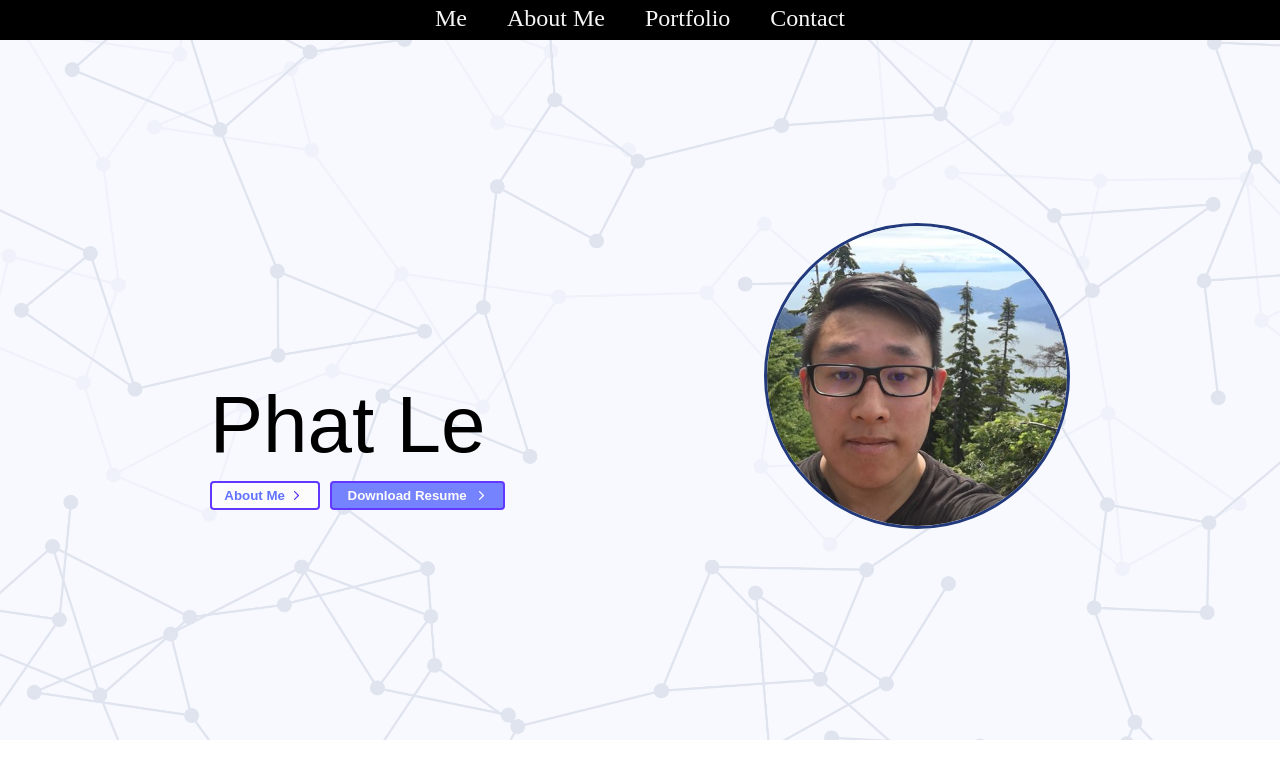
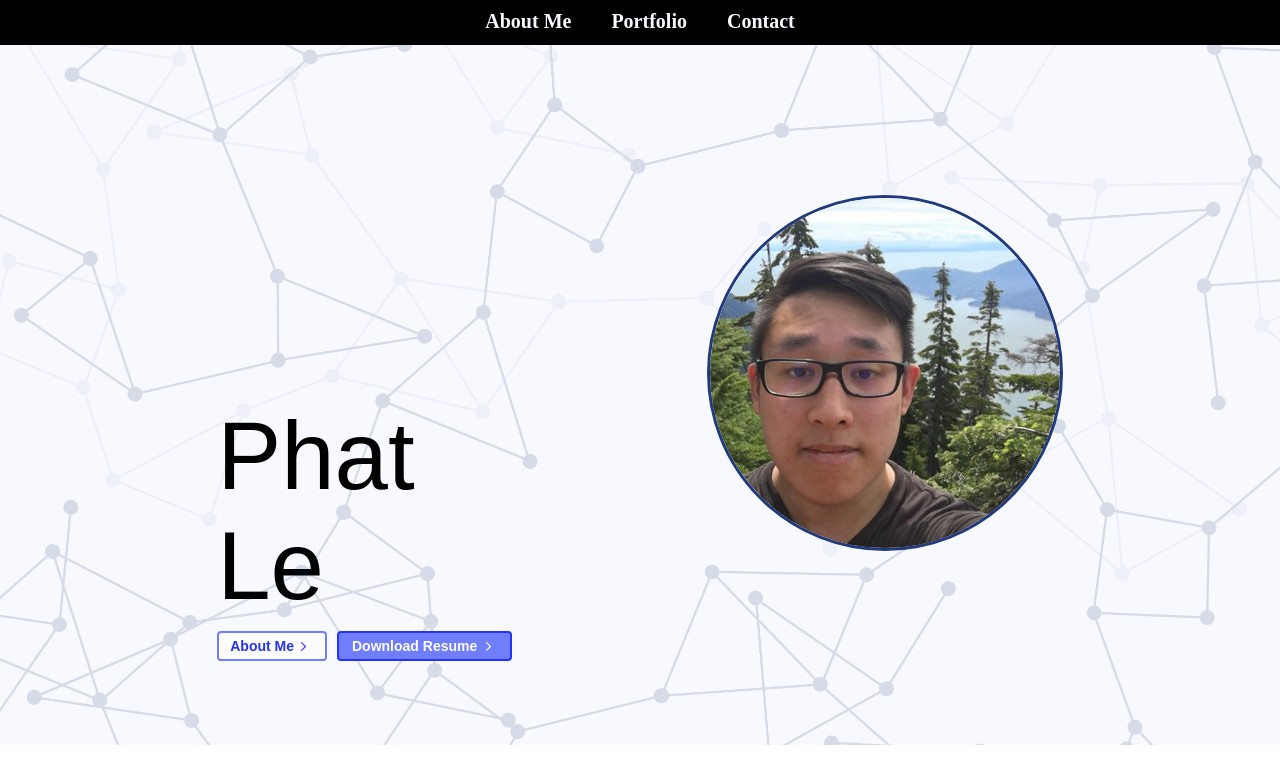
Before and after one commit to phat97/profile, a plain HTML site: page index.html in a window 1280 px wide. Drawn offline with Linux system fonts and the light colour scheme.

Commit message:
fixed indexing issue and added hover to links

```diff
--- a/index.html
+++ b/index.html
@@ -10,7 +10,6 @@
   <body>
     <div class="container">
       <div class="navigation">
-        <a href="#">Me</a>
         <a href="#">About Me</a>
         <a href="#">Portfolio</a>
         <a href="#">Contact</a>
--- a/style/profile.css
+++ b/style/profile.css
@@ -1,5 +1,7 @@
 :root {
   --bg-color: rgb(247, 249, 255);
+  --custom-blue: rgb(37, 51, 248);
+  --custom-blue2: rgb(112, 126, 253);
 }
 
 body {
@@ -15,27 +17,30 @@ body {
 
 .navigation {
   background-color: rgb(0, 0, 0);
-  padding: 5px 0;
+  padding: 10px 0 5px;
   display: flex;
   justify-content: center;
 }
 
 .navigation a {
-  text-align: center;
   padding: 0 20px;
   height: 30px;
   text-decoration: none;
-  font-size: 1.5em;
-  color: whitesmoke;
+  font-size: 20px;
+  font-weight: bold;
+  color: var(--bg-color);
+}
+
+.navigation a:hover {
+  color: rgb(212, 233, 255);
 }
 
 .profile {
   display: grid;
   background-color: var(--bg-color);
   height: 700px;
-  grid-template-columns: repeat(8, 1fr);
+  grid-template-columns: repeat(10, 1fr);
   grid-template-rows: repeat(10, 1fr);
-  z-index: -2;
 }
 
 .profile::after {
@@ -48,24 +53,24 @@ body {
   background-repeat: no-repeat;
   width: 100%;
   height: 700px;
-  opacity: 0.1;
+  opacity: 0.15;
   background-repeat: no-repeat;
   background-size: cover;
-  z-index: -1;
 }
 
 .profile-image {
-  grid-column-start: 6;
-  grid-column-end: 6;
-  grid-row-start: 2;
-  grid-row-end: 2;
-  width: 300px;
-  height: 300px;
+  grid-column-start: 7;
+  grid-column-end: 7;
+  grid-row-start: 1;
+  grid-row-end: 1;
+  width: 350px;
+  height: 350px;
   border: rgb(34, 58, 124) 3px solid;
   border-radius: 50%;
   object-fit: cover;
   position: relative;
   top: 150px;
+  z-index: 1;
 }
 
 .profile-info {
@@ -73,14 +78,14 @@ body {
   grid-template-columns: repeat(7, 1fr);
   column-gap: 10px;
   row-gap: 10px;
-  grid-column-start: 3;
-  grid-column-end: 3;
-  grid-row-start: 3;
-  grid-row-end: 3;
+  grid-column-start: 4;
+  grid-column-end: 4;
+  grid-row-start: 2;
+  grid-row-end: 2;
 }
 
 .profile-name {
-  font-size: 5em;
+  font-size: 6em;
   font-family: fantasy;
   grid-column-start: 1;
   grid-column-end: 3;
@@ -93,15 +98,23 @@ body {
   border-radius: 4px;
   text-align: center;
   text-decoration: none;
-  font-weight: bold;
+  font-size: 14px;
+  font-weight: bolder;
+  z-index: 1;
+}
+
+.profile .btn:hover {
+  background-color: rgb(0, 0, 124);
+  color: whitesmoke;
+  background-image: url(../assets/icons/arrow-white.svg);
 }
 
 .profile .about {
   grid-row-start: 2;
   grid-row-end: 2;
   width: 110px;
-  border: 2px solid rgb(98, 55, 255);
-  color: rgb(98, 114, 255);
+  border: 2px solid var(--custom-blue2);
+  color: var(--custom-blue);
   background-color: rgb(252, 252, 252);
   background-image: url(../assets/icons/arrow-blue.svg);
   background-repeat: no-repeat;
@@ -113,9 +126,9 @@ body {
   grid-row-start: 2;
   grid-row-end: 2;
   width: 175px;
-  border: 2px solid rgb(98, 55, 255);
+  border: 2px solid var(--custom-blue);
   color: rgb(252, 252, 252);
-  background-color: rgb(117, 131, 255);
+  background-color: var(--custom-blue2);
   background-image: url(../assets/icons/arrow-white.svg);
   background-repeat: no-repeat;
   background-position: 145px;
```
